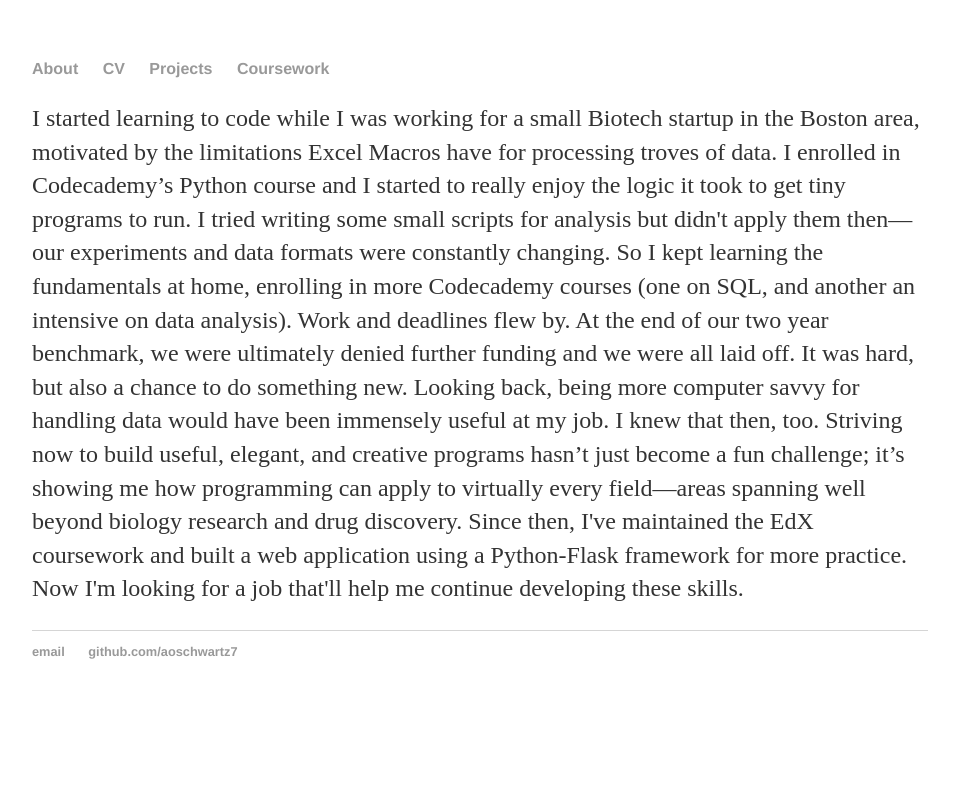
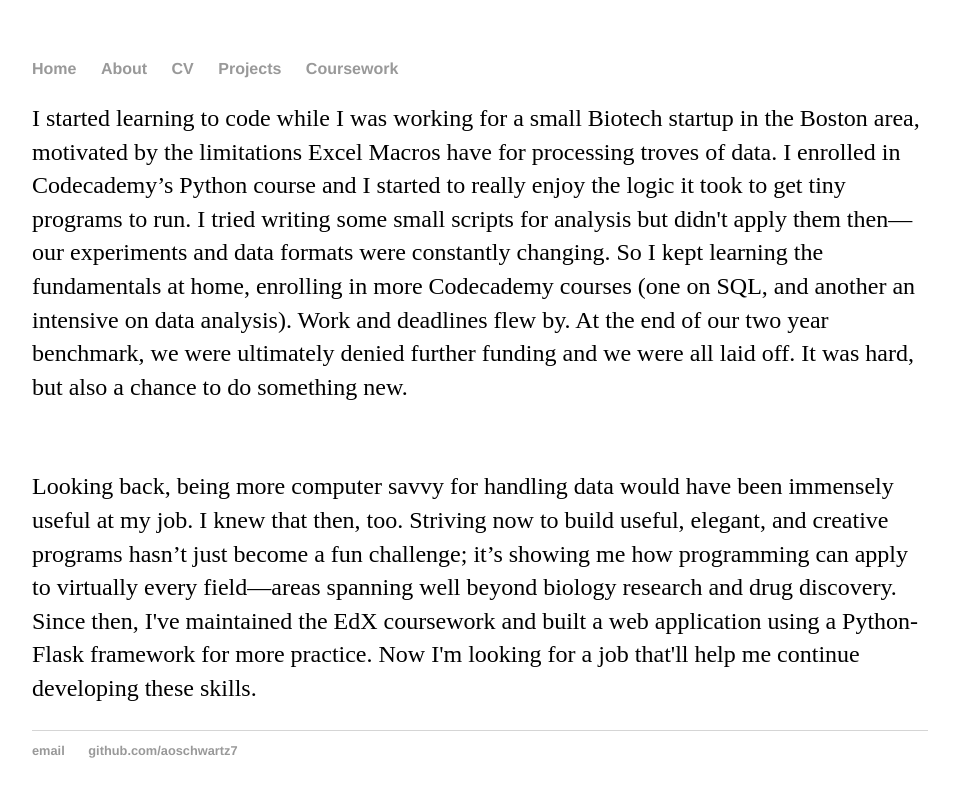
Before and after one commit to aoschwartz7/aoschwartz7.github.io, a Jekyll site: the page built from site/about.html, in a window 1280 px wide. Shown: the top 797 px of the page, without its empty margins (160-1119 px from the left). Built offline with Jekyll 4.4.1, drawn with Linux system fonts in a browser that asks for light colours.

Commit message:
changing style, format

```diff
--- a/_layouts/default.html
+++ b/_layouts/default.html
@@ -8,13 +8,13 @@
 		<body>
 			<nav>
 	    		<ul>
+              <li><a href="/site/index">Home</a></li>
 		        	<li><a href="/site/about">About</a></li>
 	        		<li><a href="https://github.com/aoschwartz7/aoschwartz7.github.io/blob/master/CVcombined.pdf" target="_blank">CV</a></li>
 	        		<li><a href="/site/projects">Projects</a></li>
               <li><a href="/site/coursework">Coursework</a></li>
 	    		</ul>
 			</nav>
-			<div class="container">
 
 			{{ content }}
 
--- a/css/main.css
+++ b/css/main.css
@@ -23,21 +23,18 @@
     font-size: 3em;
     font-family:'Helvetica', 'Arial', 'Sans-Serif';
 }
+h2 {
+    font-size: 3em;
+    font-family:'Helvetica', 'Arial', 'Sans-Serif';
+}
+
 p {
     font-size: 1.5em;
     line-height: 1.4em;
+    font-family:'Helvetica', 'Arial', 'Sans-Serif'
     color: #333;
 }
 footer {
     border-top: 1px solid #d5d5d5;
     font-size: .8em;
 }
-
-ul.posts {
-    margin: 20px auto 40px;
-    font-size: 1.5em;
-}
-
-ul.posts li {
-    list-style: none;
-}
--- a/site/about.html
+++ b/site/about.html
@@ -2,8 +2,6 @@
 layout: default
 title: Alec
 ---
-<div class="blurb">
-
 	<p>I started learning to code while I was working for a small Biotech startup
 		in the Boston area, motivated by the limitations Excel Macros have for
 		processing troves of data. I enrolled in Codecademy’s Python course and I
@@ -14,16 +12,13 @@
 		(one on SQL, and another an intensive on data analysis). Work and deadlines
 		flew by. At the end of our two year benchmark, we were ultimately denied
 		further funding and we were all laid off. It was hard, but also a chance
-		to do something new.
-
-		Looking back, being more computer savvy for handling data would have been
+		to do something new.</p>
+		<br>
+		<p>Looking back, being more computer savvy for handling data would have been
 		immensely useful at my job. I knew that then, too. Striving now to build
 		useful, elegant, and creative programs hasn’t just become a fun challenge;
 		it’s showing me how programming can apply to virtually every field—areas
 		spanning well beyond biology research and drug discovery. Since then, I've
 		maintained the EdX coursework and built a web application using a
 		Python-Flask framework for more practice. Now I'm looking for a job that'll
-		help me continue developing these skills.
-
-
-</div><!-- /.blurb -->
+		help me continue developing these skills.</p>
```
Also changed, not shown: site/index.html (+3 -5 lines), site/projects.md (+1 -1 lines).
